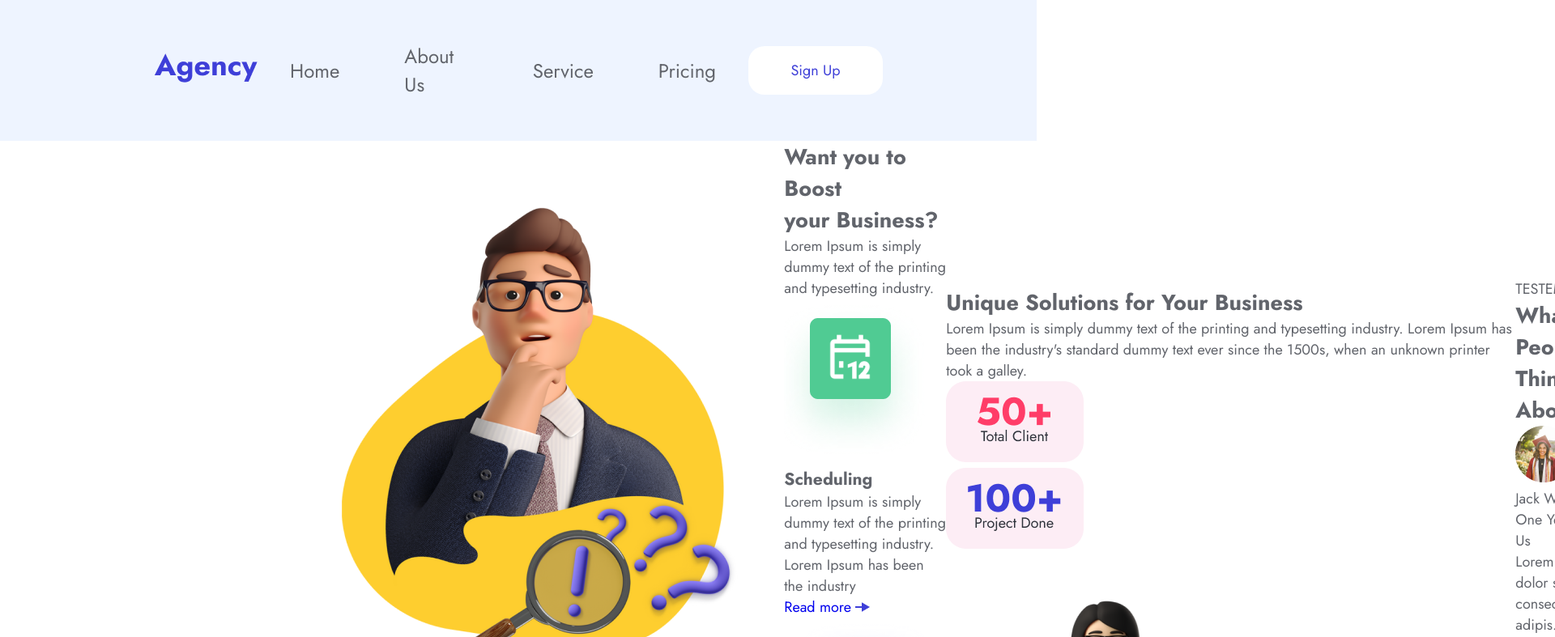
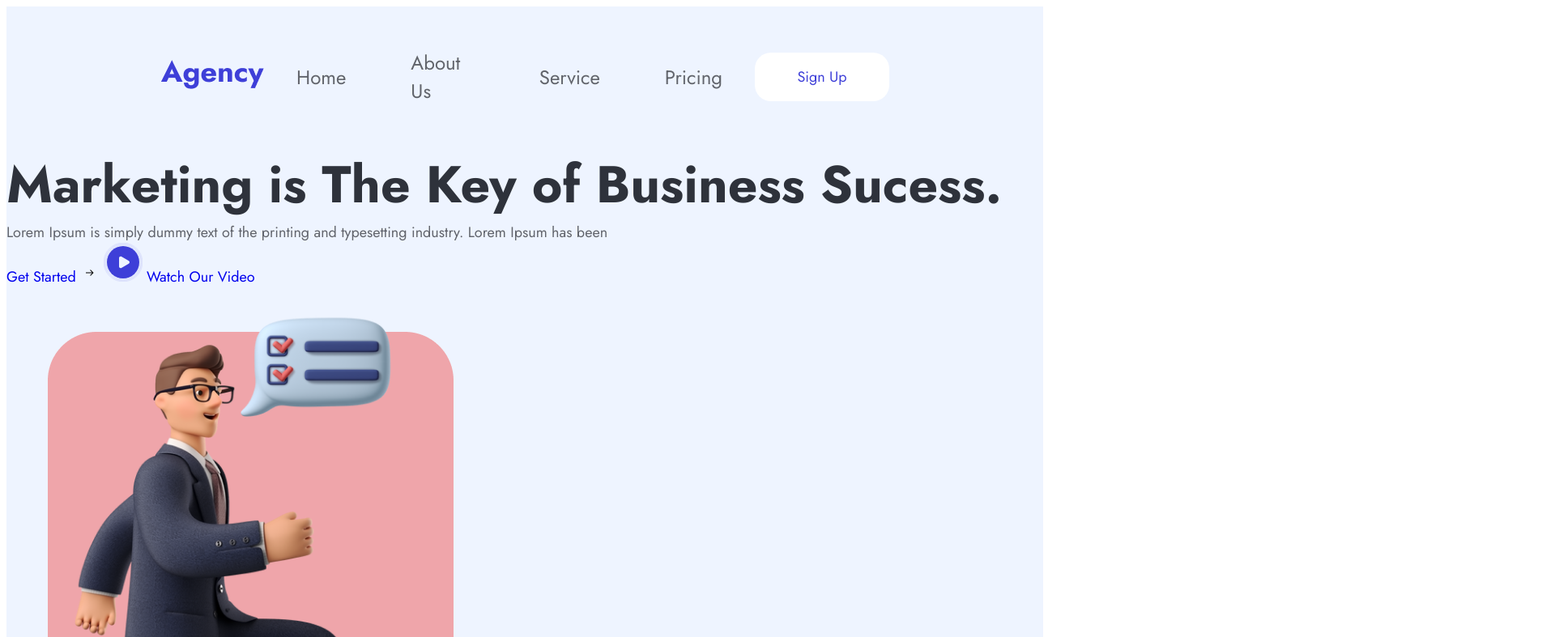
Before and after one commit to janascher/b8one.academy, a plain HTML site: page projeto-agency-website/index.html in a window 1280 px wide. Shown: the top 787 px of the page at 81% size, 1920 px wide, since content can reach past the window. Drawn offline with Linux system fonts and the light colour scheme; files whose address does not match are found by name.

Commit message:
Adiciona CSS

```diff
--- a/projeto-agency-website/index.html
+++ b/projeto-agency-website/index.html
@@ -10,22 +10,30 @@
 </head>
 
 <body>
-    <header class="header">
-        <nav class="container">
-            <div class="logo">
+    <header class="header bd-grid">
+        <nav class="nav bd-grid">
+            <div class="nav-logo">
                 <a href="/">
                     <img src="./src/assets/logo-agency.png" alt="Logo Agency" />
                 </a>
             </div>
             <div>
-                <ul class="menu-list">
-                    <li class="menu-item"><a href="#">Home</a></li>
-                    <li class="menu-item"><a href="#">About Us</a></li>
-                    <li class="menu-item"><a href="#">Service</a></li>
-                    <li class="menu-item"><a href="#">Pricing</a></li>
+                <ul class="nav-list bd-grid">
+                    <li class="nav-item">
+                        <a href="#" class="active">Home</a>
+                    </li>
+                    <li class="nav-item">
+                        <a href="#" class="active">About Us</a>
+                    </li>
+                    <li class="nav-item">
+                        <a href="#" class="active">Service</a>
+                    </li>
+                    <li class="nav-item">
+                        <a href="#" class="active">Pricing</a>
+                    </li>
                 </ul>
             </div>
-            <div class="button-sign-up">
+            <div class="nav-sign-up bd-grid active">
                 <a href="#">
                     Sign Up
                 </a>
@@ -34,12 +42,14 @@
     </header>
 
     <main>
-        <section>
-            <div>
-                <h1>
+        <!-- Home -->
+        <section class="home bd-grid">
+            <div class="home-container bd-grid">
+                <div class="home-data">
+                    <h1 class="home-title">
                         Marketing is The Key of Business Sucess.
                     </h1>
-                <p>
+                    <p class="home-description">
                      Lorem Ipsum is simply dummy text of the printing and typesetting industry. Lorem Ipsum has been
                     </p>
                     <div>
@@ -52,15 +62,19 @@
                             Watch Our Video
                         </a>
                     </div>
-                <div>
+                </div>
+
+                <div class="home-man">
                     <img src="./src/assets/first-section-image.png" alt="Work with us!">
                 </div>
+                <!--<div class="home-square"></div>
                 <div>
                     <img src="./src/assets/first-section-background.png" alt="Background">
-                </div>
+                </div>-->
             </div>
         </section>
-        <section>
+
+        <section class="bd-grid">
             <h2>
                 See how much our client love.
             </h2>
@@ -68,7 +82,8 @@
             <img src="./src/assets/our-clients.png" alt="Our clients" />
             </div>
         </section>
-        <section>
+
+        <section class="bd-grid">
             <div>
                 <div>
                     <img src="./src/assets/second-section-image.png" alt="Our differences">
@@ -116,7 +131,8 @@
                 </ul>
             </div>
         </section>
-        <section>
+
+        <section class="bd-grid">
             <h2>
                 Want you to Boost <br />
                 your Business?
@@ -172,7 +188,8 @@
                 </li>
             </ul>
         </section>
-        <section>
+
+        <section class="bd-grid">
             <div>
                 <h2>
                     Unique Solutions for Your Business
@@ -197,7 +214,8 @@
                 <img src="./src/assets/fifth-section-image.png" alt="Unique solutions for your business">
             </div>
         </section>
-        <section>
+
+        <section class="bd-grid">
             <span>
                 TESTEMONIALS
             </span>
@@ -270,7 +288,8 @@
                 </li>
             </ul>
         </section>
-        <section>
+
+        <section class="bd-grid">
             <h2>
                 Latest News
             </h2>
@@ -356,7 +375,8 @@
                 </li>
             </ul>
         </section>
-        <section>
+
+        <section class="bd-grid">
             <div>
                 <span>
                     Join Our Comunity
@@ -377,7 +397,7 @@
         </section>
     </main>
 
-    <footer>
+    <footer class="bd-grid">
         <div>
             <div>
                 <div>
--- a/projeto-agency-website/src/css/style.css
+++ b/projeto-agency-website/src/css/style.css
@@ -35,8 +35,7 @@
 }
 
 /* == BASE == */
-
-* {
+/** {
     border: 0;
     box-sizing: border-box;
     list-style-type: none;
@@ -44,37 +43,58 @@
     outline: 0;
     padding: 0;
     text-decoration: none;
-}
+}*/
 
-a:hover, button:hover {
-    font-weight: var(--font-bold);
-    letter-spacing: 1.5px;
-    transition: all 0.2s linear;
-  }
-
-body,
-header,
-.container,
-nav ul,
-.button-sign-up,
-main {
-    align-items: center;
-    display: flex;
+*,::before,::after{
+    box-sizing: border-box;
+    list-style-type: none;
+    text-decoration: none;
 }
 
 body {
     color: var(--color-dark-primary);
-    flex-direction: column;
+    /*flex-direction: column;*/
     font-family: var(--body-font);
     font-size: var(--normal-font-size);
     font-weight: var(--font-regular);
-    height: 100%;
+    width: 100%;
+    /*height: 100%;*/
     overflow-x: hidden;
-    position: relative;
+    /*position: relative;*/
+}
+
+main {
+    flex-direction: column;
+    gap: 32px;
+    /*padding: 115px 115px 0;*/
+    position: absolute;
     width: 100%;
 }
 
-header {
+h1,
+h2,
+h3,
+h4,
+p,
+ul {
+    margin: 0;
+}
+
+ul {
+    padding: 0;
+}
+
+/* == LAYOUT == */
+.bd-grid {
+    align-items: center;
+    display: grid;
+    grid-template-columns: 100%;
+    margin-left: auto;
+    margin-right: auto;
+    max-width: 1440px;
+}
+
+.header {
     background: var(--color-white-primary);
     justify-content: center;
     padding: 0 190px;
@@ -82,39 +102,81 @@ header {
     width: 100%;
 }
 
-header .container {
+/* == NAV == */
+.nav {
     justify-content: space-between;
     padding: 20px 0;
     width: 100%;
+    display: flex;
+    align-items: center;
 }
 
-/* == HEADER == */
-
-.menu-list {
-    width: 100%;
-    justify-content: space-between;
+.nav-logo, .nav-list {
+    display: flex;
 }
 
-.menu-item {
+.nav-item {
     font-size: var(--big-font-size);
     padding: var(--mb-4) var(--mb-5);
 }
 
-.menu-item a {
+.nav-item a {
     color: var(--color-dark-primary);
 }
 
-.button-sign-up {
+.nav-sign-up {
     /*background-color: var(--color-white-primary);*/
     background: white; /*##### DELETAR QUANDO ESTIVER FUNCIONANDO O BOTÃO ##### */
     border-radius: 20px;
-    width: 170px;
+    display: flex;
     height: 60px;
     justify-content: center;
+    width: 170px;
 }
 
-.button-sign-up a {
+.nav-sign-up a {
     color: var(--color-button-primary);
     font-size: var(--normal-font-size);
     font-weight: var(--font-regular);
 }
+
+/* == ACTIVE LINK == */
+.active:hover {
+    font-weight: var(--font-bold);
+    letter-spacing: 1.5px;
+    transition: all 0.2s linear;
+}
+
+/* == HOME == */
+.home {
+    background: var(--color-white-primary);
+    justify-content: center;
+    position: relative;
+}
+
+.home-container {
+    column-gap: 128px;
+    height: 750px;
+    width: 100%;
+}
+
+/*.home-data {
+    padding-right: 20px;
+}*/
+
+.home-title {
+    color: var(--color-text-primary);
+    font-size: var(--biggest-font-size);
+    font-weight: var(--font-bold);
+}
+
+.home-description {
+    color: var(--color-dark-primary);
+    font-size: var(--normal-font-size);
+    font-weight: var(--font-regular);
+}
+
+/*.home-square {
+    display: block;
+    background: #3E3FD8;
+}*/
```
Lines whose indentation alone changed are shown as unchanged.
